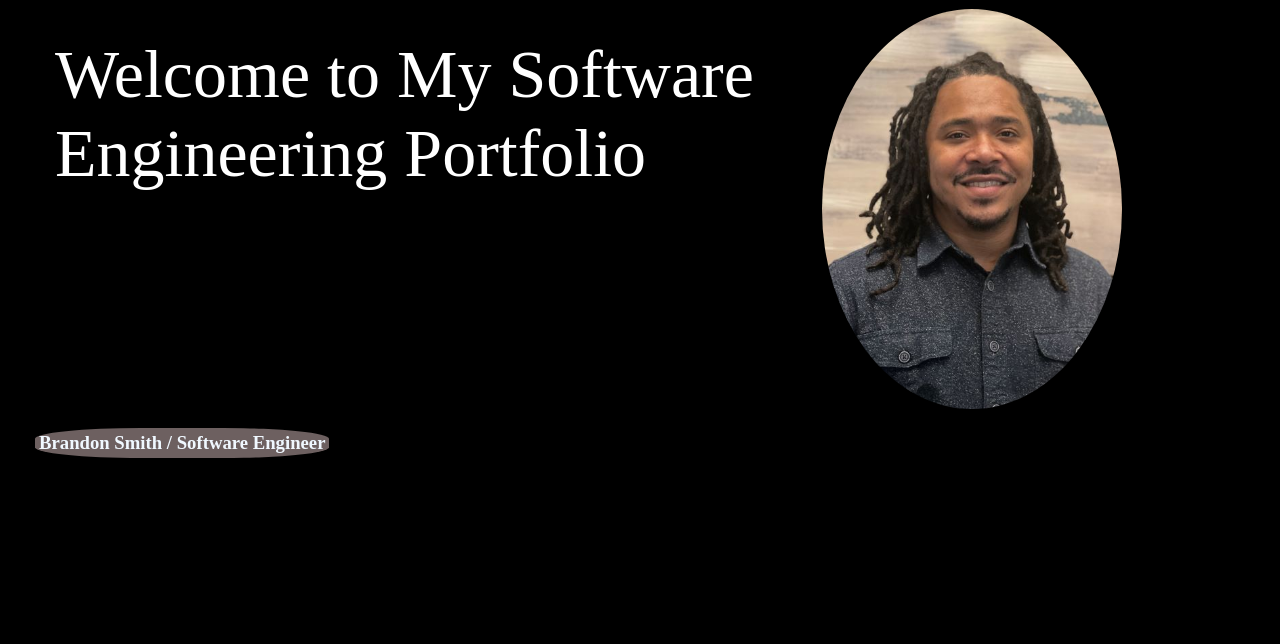
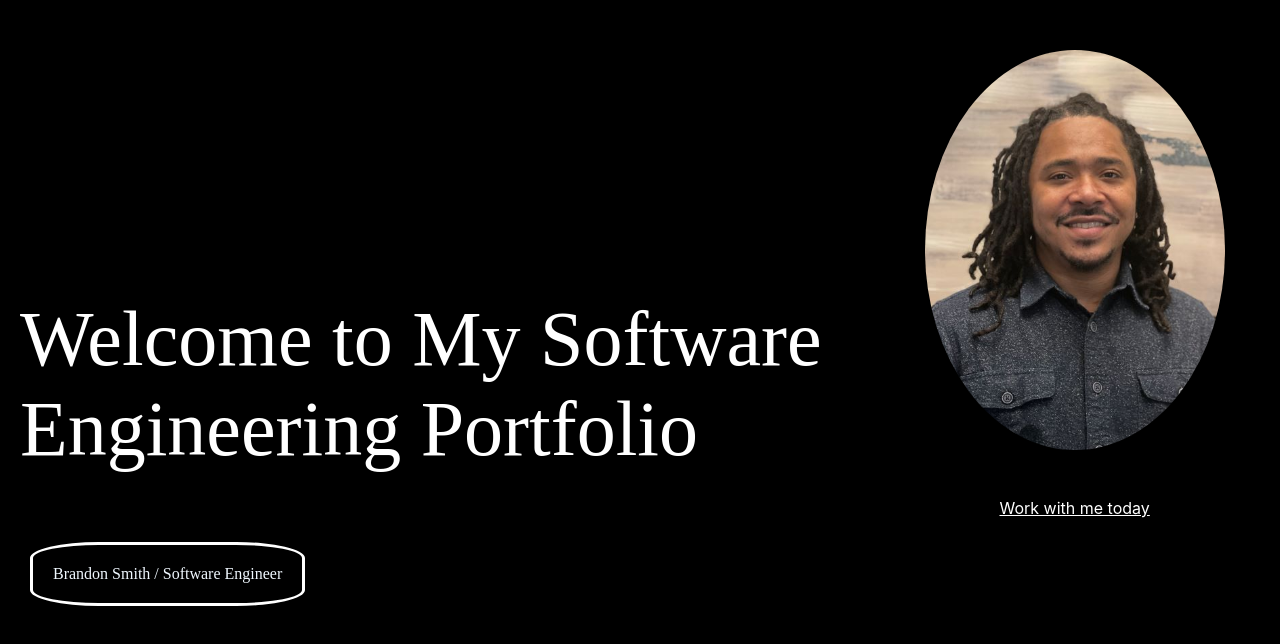
Before and after one commit to Bsmith86/portfolio1, a React (Create React App) app: page / in a window 1280 px wide. Shown: the top 644 px of the page. Built offline with nearby package versions, Linux system fonts and the light colour scheme.

Commit message:
grid work

```diff
--- a/src/pages/intro/index.css
+++ b/src/pages/intro/index.css
@@ -5,39 +5,52 @@
 .container {
     display: grid;
     /* flex-wrap: wrap; */
-    grid-template-columns: 65% 35%;
-    grid-template-rows: 80% 20%;
+    /* grid-template-columns: 70% 30%; */
+    grid-template-columns: repeat(3, 1fr);
+    /* grid-template-rows: 80% 20%; */
     /* flex-direction: column; */
     /* box-sizing: border-box; */
-    padding: 35px;
+    /* padding: 35px; */
+    gap: 1.5rem;
+
 }
 #welcome {
-    display: inline-flex;
+    display: inline-grid;
     flex-wrap: wrap;
     /* border: 4px red solid; */
     /* max-width: 1100px; */
     max-height: 2000px;
-    font-size: 68px;
+    font-size: 78px;
     padding-left: 20px;
+     align-self: end;
+    /*grid-column-start: 1;*/
+    grid-row-start: 2;
+    grid-row: span 2;
 }
 #profile_pic {
-  display: inline-flex;
-  align-self: flex-end;
-  justify-self: start;
-  grid-column-start: 2;
-  grid-row-start: 1;
+    justify-self: center;
+  align-self: end;
+  margin-top: 50px;
+}
+.grid-column-spread2{
+    grid-column: span 2;
+}
+#name {
+    display: inline-grid;
+    border: solid white 3px;
+    color: aliceblue;
+    max-width: fit-content;
+    border-radius: 25%;
+    padding: 20px;
+    grid-row-start: 4;
+    grid-column-start: 1;
+    align-self: center;
+    margin-left: 30px;
 
 }
-#name h3{
-    display: inline-grid;
-    /* border: solid white 2px; */
-    max-width: 295px;
-    color: aliceblue;
-    max-height: 50px;
-    border-radius: 36%;
-    padding: 4px;
-    background-color: rgb(109, 96, 96);
-    grid-row-start: 2;
-
+#contact {
+    grid-row-start: 3;
+    grid-column-start: 3;
+    justify-self: center;
 
 }
--- a/src/pages/intro/index.js
+++ b/src/pages/intro/index.js
@@ -6,15 +6,16 @@ import './index.css'
 const Intro = () => {
   return (
     <div className='container'>
-        <div id="welcome" style={{ fontFamily: 'Montaga'}}>Welcome to My Software Engineering Portfolio
+        <div className='grid-column-spread2' id="welcome" style={{ fontFamily: 'Montaga'}}>
+          Welcome to My Software Engineering Portfolio
     </div>
     <div id="name" style={{ fontFamily: 'Montaga'}}>
-    <h3>Brandon Smith / Software Engineer</h3>
+    Brandon Smith / Software Engineer
     </div>
       <div id='profile_pic'>
       <PictureFrame imageUrl={myImage} altText="profile_pic"/>
       </div>
-
+      <a id='contact' href="mailto:bsmith86.dev@gmail.com?subject=HTML link">Work with me today</a>
     </div>
   )
 }
```
